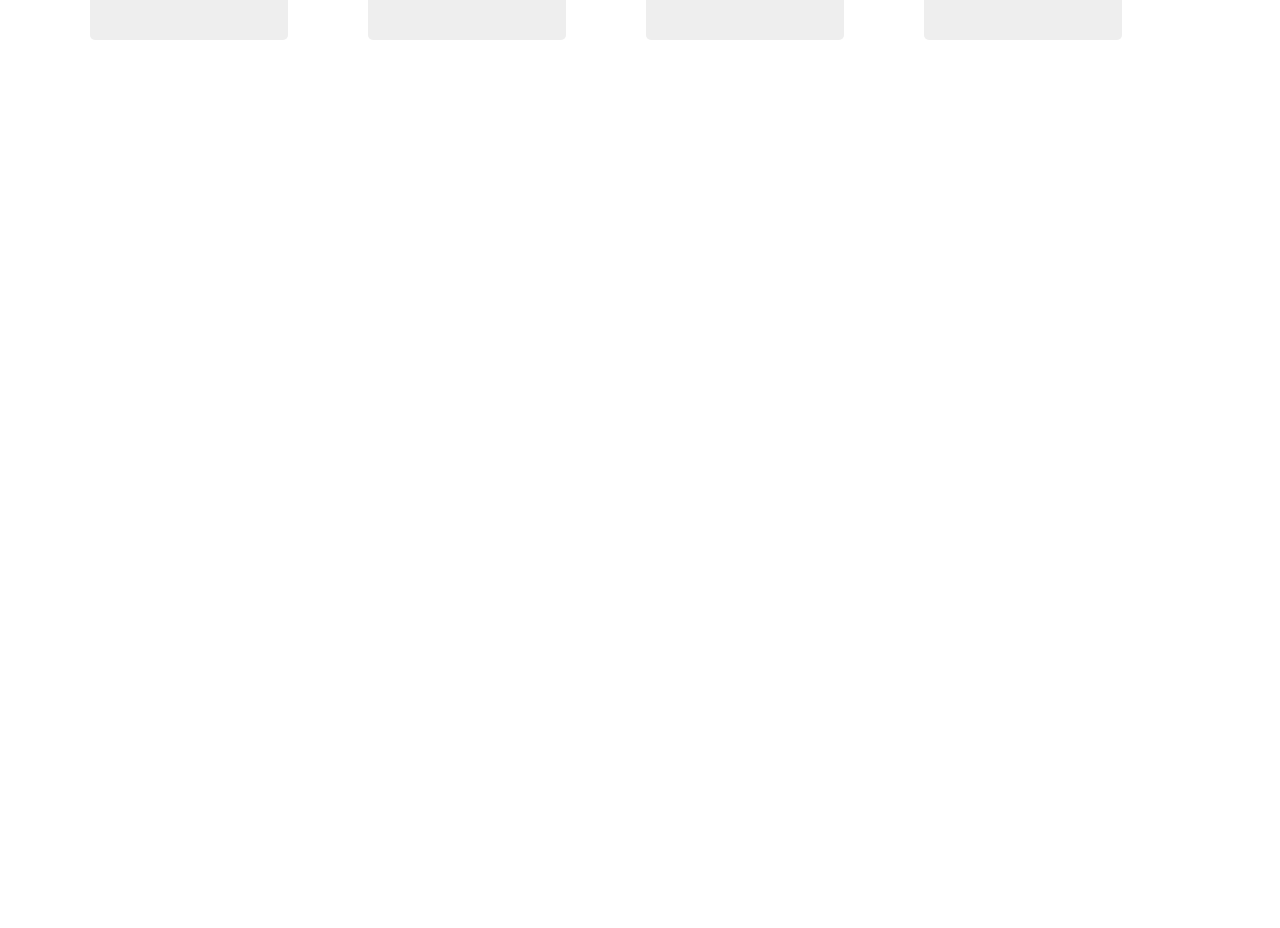
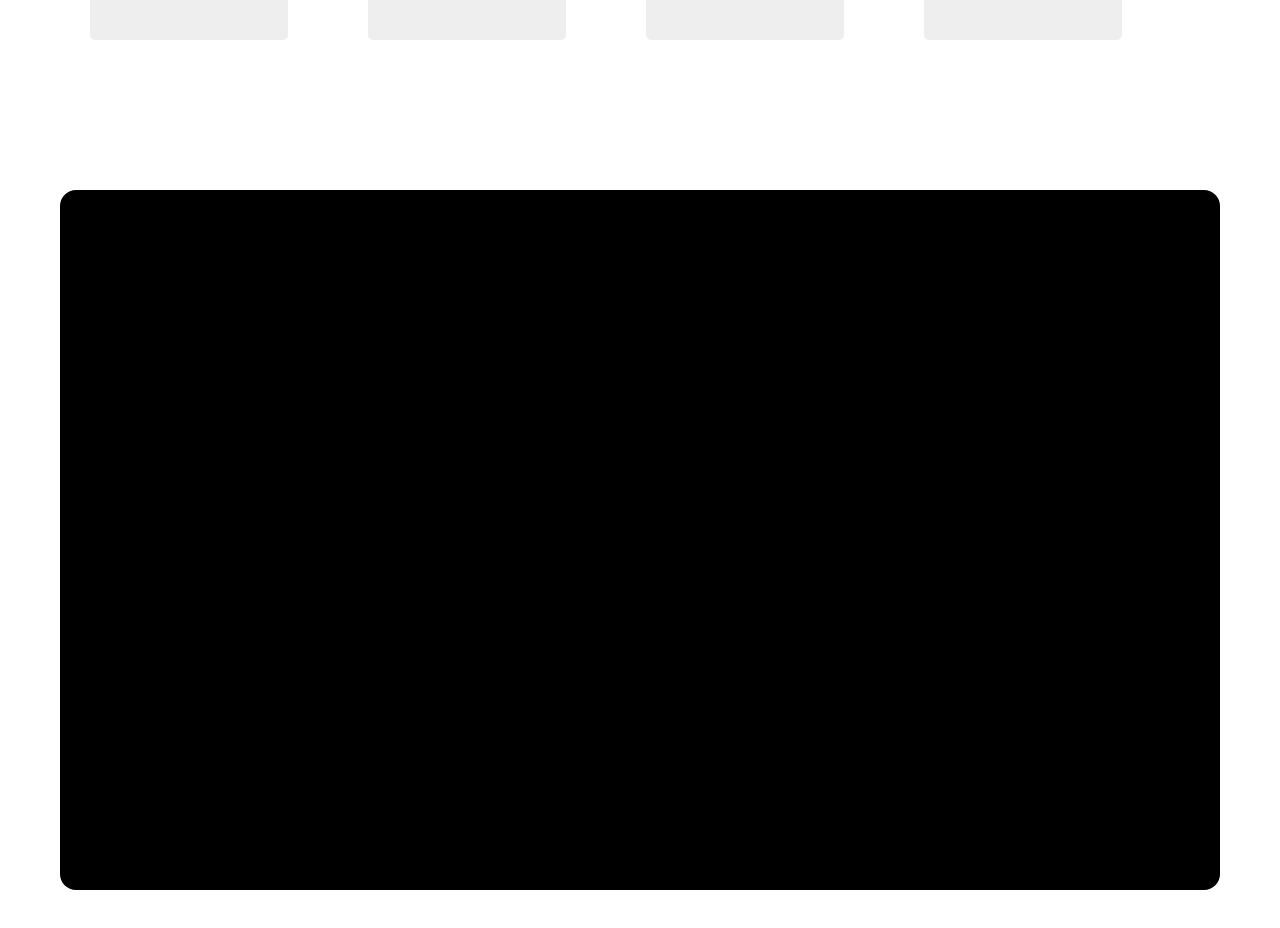
Before and after one commit to TomDevy/main-portfolio, a Next.js app: page / in a window 1280 px wide. Shown: the part 700-1628 px from the top of the page. Before the commit the page ends 830 px from the top, so only its background shows below. Built offline with nearby package versions, Linux system fonts and the light colour scheme.

Commit message:
create review section

```diff
--- a/pages/landing/index.tsx
+++ b/pages/landing/index.tsx
@@ -1,6 +1,7 @@
 import Link from "next/link";
 import styles from "../../styles/home.module.scss";
 import { BtnSecondary } from "../../components/button";
+import Review from "../reviews";
 const Landing = () => {
   return (
     <div className={styles.container}>
@@ -27,6 +28,7 @@ const Landing = () => {
           </div>
         </div>
       </div>
+      <Review />
     </div>
   );
 };
--- a/pages/reviews/index.tsx
+++ b/pages/reviews/index.tsx
@@ -1,6 +1,11 @@
+import style from "./review.module.scss";
 const Review = () => {
     return (
-        <div></div>
+        <div className={style.reviewContainer}>
+            <div className={style.review}>
+                <div></div>
+            </div>
+        </div>
     )
 }
 export default Review
--- a/pages/reviews/review.module.scss
+++ b/pages/reviews/review.module.scss
@@ -1 +1,15 @@
 @import "../../styles/mixins";
+
+.reviewContainer {
+    padding: 60px;
+    @include respond (tab-land) {
+        padding: 16px;
+    }
+}
+.review {
+    width: 100%;
+    height: 700px;
+    background-color: var(--color-black);
+    border-radius: 16px;
+    // margin: 45px 14px;
+}
--- a/src/app/globals.css
+++ b/src/app/globals.css
@@ -190,13 +190,13 @@ input::-webkit-outer-spin-button {
 
 /* Handle */
 ::-webkit-scrollbar-thumb {
-  background-color: #2f93e5;
+  background-color: #010406;
   border-radius: 3px;
 }
 
 /* On hover */
 ::-webkit-scrollbar-thumb:hover {
-  background-color: #2195f38f;
+  background-color: #0001018f;
 }
 
 .fade-in {
--- a/styles/home.module.scss
+++ b/styles/home.module.scss
@@ -20,7 +20,7 @@
     & .heroContainer {
         padding: 60px;
         @include respond (tab-land) {
-            padding: 30px;
+            padding: 16px;
         }
         & .heroContent {
             display: flex;
```
